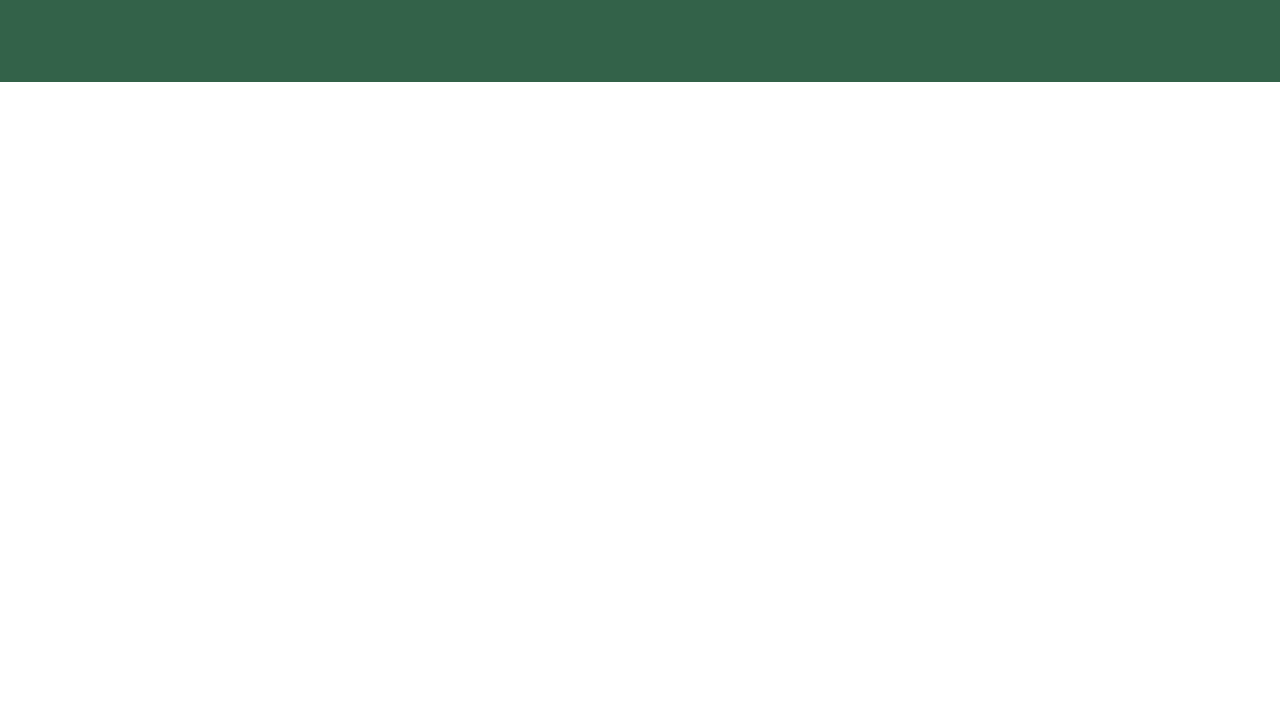
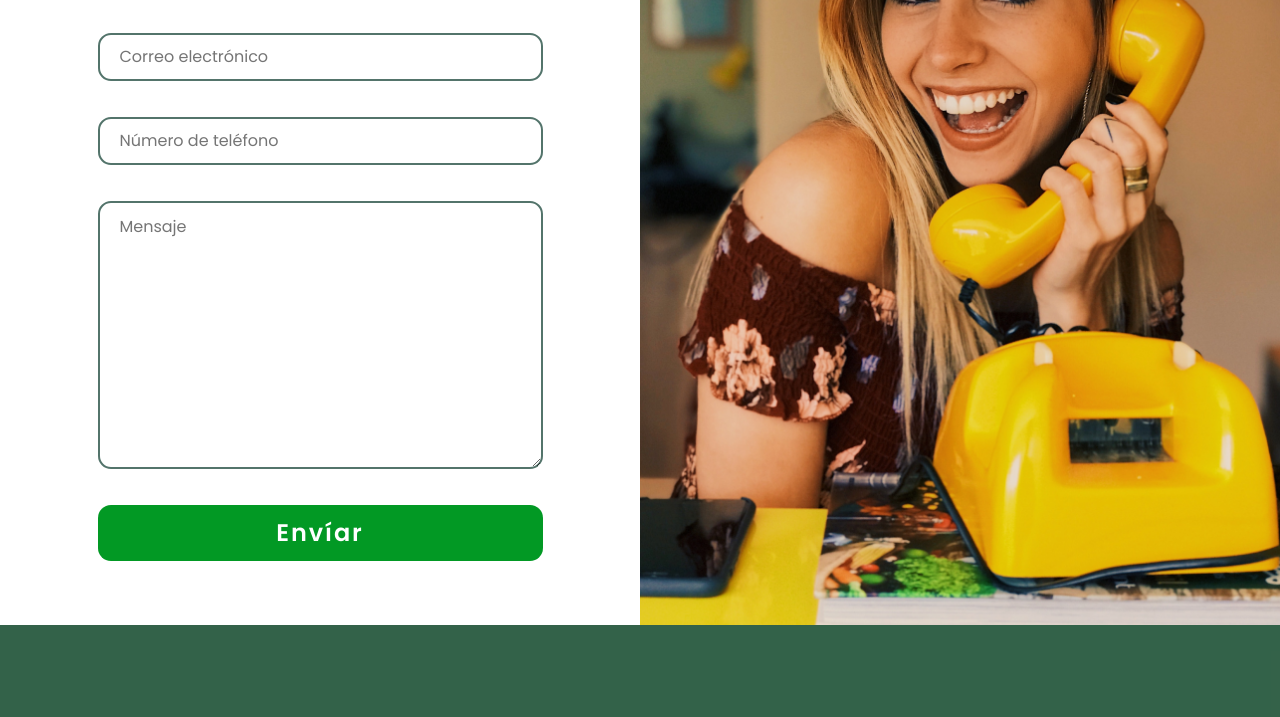
Before and after one commit to javierwnk/estanco-saludable, a website: page contacto.html in a window 1280 px wide. Shown: the part 366-1083 px from the top of the page. Before the commit the page ends 800 px from the top, so only its background shows below. Drawn offline with nearby package versions, Linux system fonts and the light colour scheme.

Commit message:
Maqueta contact page lista

```diff
--- a/contacto.html
+++ b/contacto.html
@@ -38,7 +38,21 @@
     </header>
 
     <main>
-
+        <div class="twoColumnSection">
+            <div class="contactForm">
+                <h2>Contáctanos</h2>
+                <form action="">
+                    <input type="text" name="name" id="name" placeholder="Nombre">
+                    <input type="email" name="email" id="email" placeholder="Correo electrónico">
+                    <input type="tel" name="phone" id="phone" placeholder="Número de teléfono">
+                    <textarea name="message" id="message" cols="30" rows="10" placeholder="Mensaje"></textarea>
+                    <button type="submit" class="roundedGreen btnPrimary">Envíar</button>
+                </form>
+            </div>
+            <div class="rightSide" id="contactImage">
+                <!-- Imagen por CSS -->
+            </div>
+        </div>
     </main>
 
     <footer>
--- a/scss/components/_buttons.scss
+++ b/scss/components/_buttons.scss
@@ -9,6 +9,7 @@
     }
     padding: 10px;
     border: none;
+    letter-spacing: 0.08em;
 }
 
 .roundedGreen {
--- a/scss/layout/_forms.scss
+++ b/scss/layout/_forms.scss
@@ -0,0 +1,27 @@
+form {
+    width: 445px;
+    margin: 80px auto 0 auto;
+
+    input {
+        height: 48px;
+    }
+
+    input, textarea {
+        border: 2px solid #53746B;
+        border-radius: 13px;
+        display: block;
+        width: 445px;
+        margin: 36px 0;
+        padding: 12px 20px;
+    }
+
+    input:focus, textarea:focus {
+        outline: none;
+        border: 2px solid #22C146;
+    }
+
+    button {
+        width: 100%;
+        border-radius: 13px !important;
+    }
+}
--- /dev/null
+++ b/scss/layout/_twoColumnSection.scss
@@ -0,0 +1,7 @@
+.twoColumnSection {
+    display: flex;
+    width: 100%;
+    height: 878px;
+    margin: 0 auto;
+    align-items: center;
+}
--- a/scss/styles.scss
+++ b/scss/styles.scss
@@ -21,9 +21,11 @@
 @import './layout/forms';
 @import './layout/header';
 @import './layout/footer';
+@import './layout/twoColumnSection';
 
 
 // Import Views
 @import './views/home';
 @import './views/productos';
 @import './views/productDetail';
+@import './views/contact';
--- /dev/null
+++ b/scss/views/_contact.scss
@@ -0,0 +1,22 @@
+#contactImage {
+    background: url("../../src/contactImage.png");
+    background-repeat: no-repeat;
+    background-size: cover;
+    background-position: center;
+    height: 100%;
+    width: 50%;
+}
+
+.contactForm {
+
+    width: 50%;
+
+
+    h2 {
+        color: #029924;
+        font-weight: 600;
+        font-size: 3rem;
+        text-align: center;
+    }
+
+}
```
Also changed, not shown: css/styles.css, src/contactImage.png (added), 2 other files.
